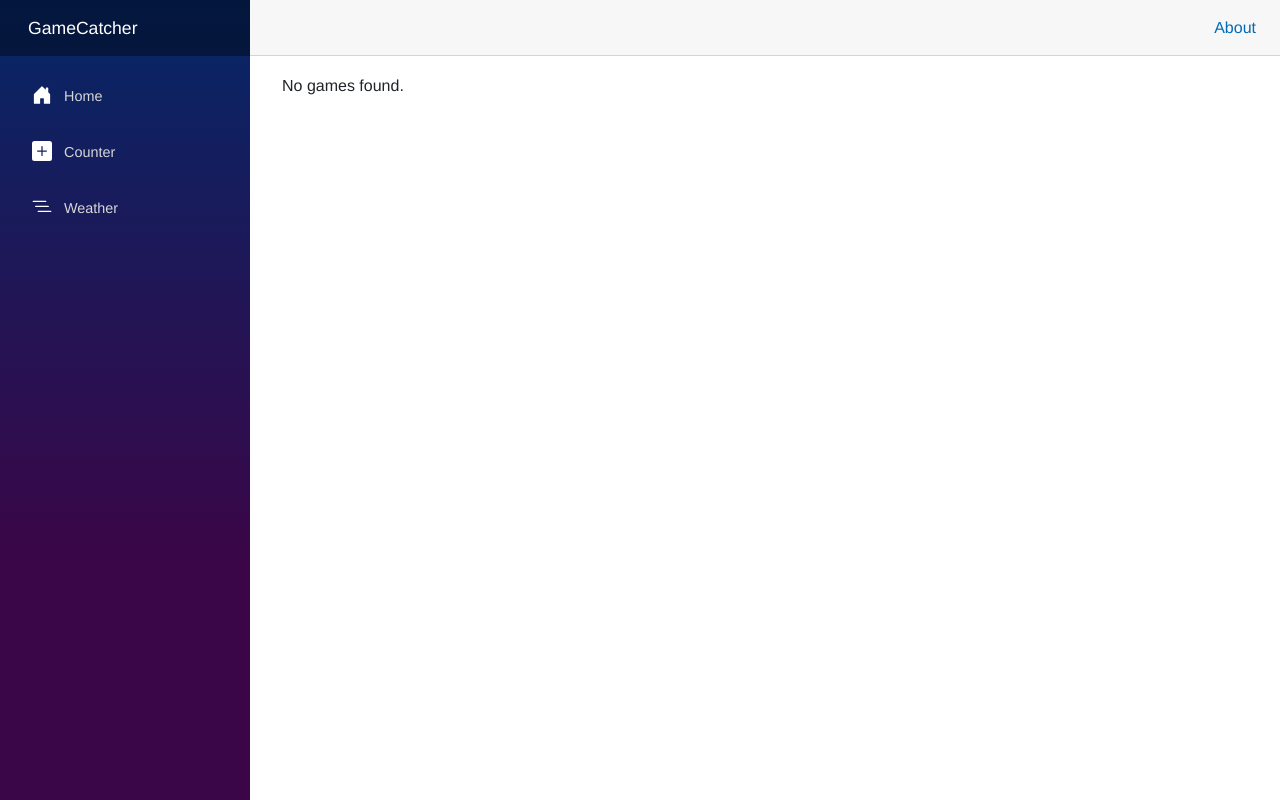
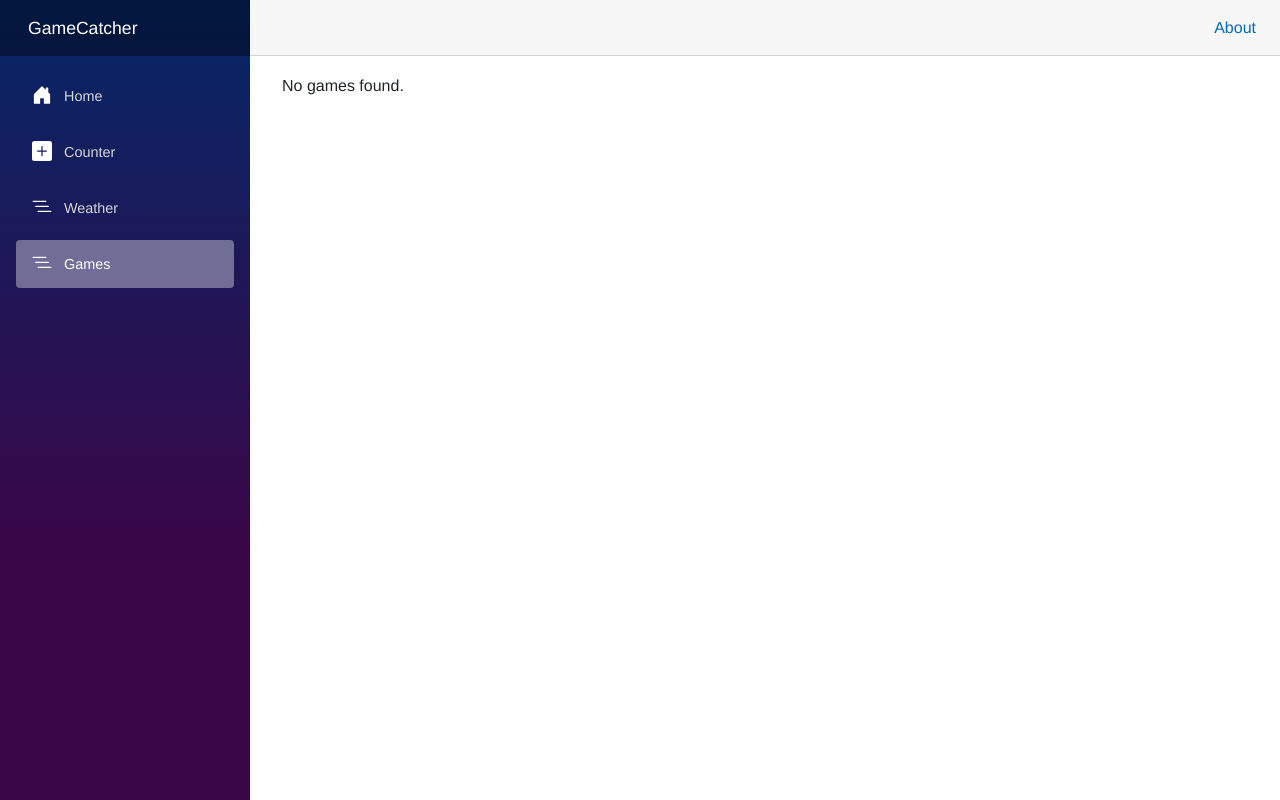
Before and after one commit to rchrdho/gamecatcher, an ASP.NET Core app: page /game in a window 1280 px wide. Run offline with ASP.NET Core 8, Linux system fonts and the light colour scheme; data that the repository does not hold is empty; style sheets or scripts are compiled from the project's sources.

Commit message:
added game section

```diff
--- a/GameCatcher/Components/Layout/NavMenu.razor
+++ b/GameCatcher/Components/Layout/NavMenu.razor
@@ -25,5 +25,11 @@
                 <span class="bi bi-list-nested-nav-menu" aria-hidden="true"></span> Weather
             </NavLink>
         </div>
+
+        <div class="nav-item px-3">
+            <NavLink class="nav-link" href="game">
+                <span class="bi bi-list-nested-nav-menu" aria-hidden="true"></span> Games
+            </NavLink>
+        </div>
     </nav>
 </div>
```
